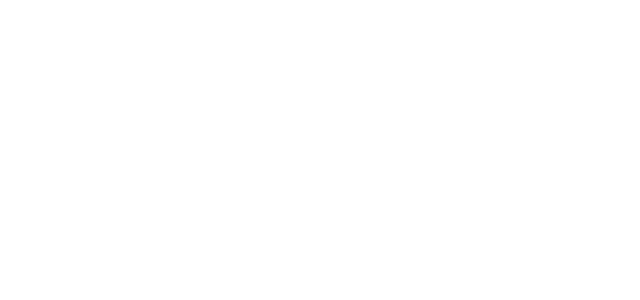
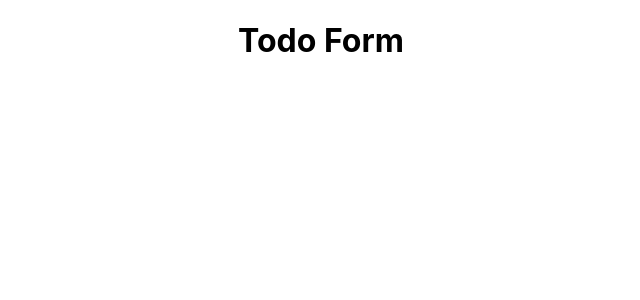
Before and after one commit to kadirdeniz/todo-app-frontend, a React (Create React App) app: page / in a window 1280 px wide. Shown: the top 300 px of the page, without its empty margins (319-959 px from the left). Built offline with nearby package versions, Linux system fonts and the light colour scheme.

Commit message:
todo form

```diff
--- a/src/component/Todo.jsx
+++ b/src/component/Todo.jsx
@@ -1,7 +1,10 @@
 import React from "react";
+import TodoForm from "./TodoForm";
 
 const Todo = () => {
-  return <div className="todo" id="todo"></div>;
+  return <div className="todo" id="todo">
+    <TodoForm/>
+  </div>;
 };
 
 export default Todo;
--- /dev/null
+++ b/src/component/TodoForm.jsx
@@ -0,0 +1,5 @@
+const TodoForm = ()=>{
+    return <h1>Todo Form</h1>
+}
+
+export default TodoForm
```
